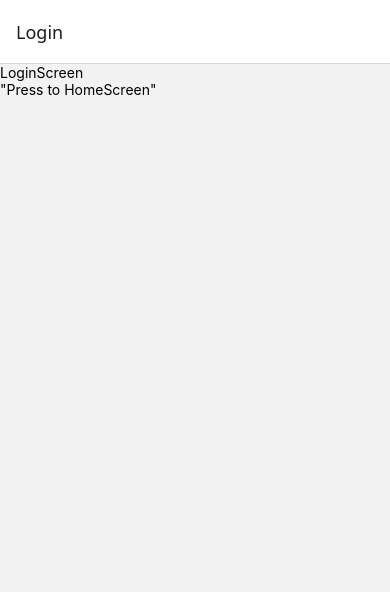
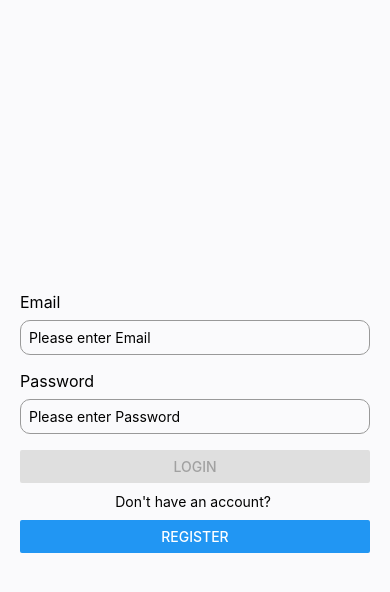
Before and after one commit to NeerajJangra/MyEComm, a React Native app: screen /Login in a window 390 px wide. Shown: the top 592 px of the page. Built offline with nearby package versions, Linux system fonts and the light colour scheme.

Commit message:
feat/LoginScreen: Adding LoginScreen

```diff
--- /dev/null
+++ b/src/constants/index.ts
@@ -0,0 +1,4 @@
+
+import { COLORS,  SIZES, SHADOWS} from "./theme";
+
+export { COLORS,  SIZES, SHADOWS};
--- /dev/null
+++ b/src/constants/theme.ts
@@ -0,0 +1,58 @@
+import { Dimensions } from 'react-native'
+
+const { height, width } = Dimensions.get('window');
+
+const COLORS = {
+  primary: "#2A4D50",
+  secondary: "#DDF0FF",
+  tertiary: "#FF7754",
+
+  gray: "#83829A",
+  gray2: "#C1C0C8",
+
+  offwhite: "#F3F4F8",
+  white: "#FFFFFF",
+  black: "#000000",
+  red: "#e81e4d",
+  green: "#00C135",
+  lightWhite: "#FAFAFC",
+};
+
+
+const SIZES = {
+  xSmall: 10,
+  small: 12,
+  medium: 16,
+  large: 20,
+  xLarge: 24,
+  xxLarge: 44,
+  height,
+  width
+};
+
+
+const SHADOWS = {
+  small: {
+    shadowColor: "#000",
+    shadowOffset: {
+      width: 0,
+      height: 2,
+    },
+    shadowOpacity: 0.25,
+    shadowRadius: 3.84,
+    elevation: 2,
+  },
+  medium: {
+    shadowColor: "#000",
+    shadowOffset: {
+      width: 0,
+      height: 2,
+    },
+    shadowOpacity: 0.25,
+    shadowRadius: 5.84,
+    elevation: 5,
+  },
+};
+
+
+export { COLORS, SIZES , SHADOWS };
--- a/src/navigation/AppEntry.tsx
+++ b/src/navigation/AppEntry.tsx
@@ -3,6 +3,7 @@ import { NavigationContainer } from '@react-navigation/native';
 import { createNativeStackNavigator } from '@react-navigation/native-stack';
 import LoginScreen from '../screens/LoginScreen';
 import HomeScreen from '../screens/HomeScreen';
+import RegisterScreen from '../screens/RegisterScreen';
 
 const Stack = createNativeStackNavigator();
 
@@ -10,9 +11,10 @@ const Stack = createNativeStackNavigator();
 const AppEntry = () => {
   return (
     <NavigationContainer>
-        <Stack.Navigator initialRouteName="Login">
-            <Stack.Screen name="Login" component={LoginScreen} />
+        <Stack.Navigator initialRouteName="Login" screenOptions={{headerShown: false}}>
+            <Stack.Screen name="Login" component={LoginScreen}/>
             <Stack.Screen name="Home" component={HomeScreen} />
+            <Stack.Screen name="Register" component={RegisterScreen} />
         </Stack.Navigator>
     </NavigationContainer>
   )
--- a/src/screens/HomeScreen.tsx
+++ b/src/screens/HomeScreen.tsx
@@ -1,10 +1,13 @@
-import { View, Text } from 'react-native'
+import { View, Text, Button } from 'react-native'
 import React from 'react'
+import { useNavigation } from '@react-navigation/native'
 
 const HomeScreen = () => {
+  const navigation = useNavigation()
   return (
     <View>
       <Text>HomeScreen</Text>
+      <Button title="Logout" onPress={() => navigation.replace('Login')} />
     </View>
   )
 }
--- a/src/screens/LoginScreen.tsx
+++ b/src/screens/LoginScreen.tsx
@@ -1,15 +1,58 @@
-import { View, Text, Pressable } from 'react-native';
-import React from 'react';
+import React, {useState} from 'react';
+import {View, Text, TextInput, Button, StyleSheet, Alert} from 'react-native';
+import {COLORS, SIZES} from '../constants';
 import { useNavigation } from '@react-navigation/native';
 
 const LoginScreen = () => {
-    const navigation = useNavigation();
+  const [email, setEmail] = useState<string>('');
+  const [password, setPassword] = useState<string>('');
+  const navigation = useNavigation();
+
+  const handleLogin = () => {
+    if (email === 'test' && password === 'test') {
+      navigation.replace('Home');
+    } else {
+      Alert.alert('Login Failed', 'Invalid email or password');
+    }
+  };
+
   return (
-    <View>
-      <Text>LoginScreen</Text>
-      <Pressable onPress={()=> navigation.navigate('Home')}  > <Text>"Press to HomeScreen"</Text></Pressable>
+    <View style={styles.container}>
+      <Text style={styles.label}>Email</Text>
+      <TextInput value={email} onChangeText={setEmail} style={styles.input} placeholder='Please enter Email'/>
+      <Text style={styles.label}>Password</Text>
+      <TextInput
+        value={password}
+        onChangeText={setPassword}
+        style={styles.input}
+        secureTextEntry
+        placeholder='Please enter Password'
+      />
+      <Button title="Login" color={COLORS.primary} onPress={handleLogin} disabled={!email}/>
+      <Text style={{marginVertical: 10, textAlign: 'center'}} >
+        Don't have an account?{' '}
+        </Text>
+      <Button title="Register" onPress={() => navigation.navigate('Register')} />
     </View>
-  )
-}
+  );
+};
 
-export default LoginScreen
+const styles = StyleSheet.create({
+  container: {
+    padding: 20,
+    flex: 1,
+    justifyContent: 'center',
+    backgroundColor: COLORS.lightWhite,
+  },
+  label: {marginBottom: 8, fontSize: SIZES.medium,
+},
+  input: {
+    borderColor: '#999',
+    borderWidth: 1,
+    padding: 8,
+    marginBottom: 16,
+    borderRadius: 10,
+  },
+});
+
+export default LoginScreen;
--- /dev/null
+++ b/src/screens/RegisterScreen.tsx
@@ -0,0 +1,54 @@
+import {useNavigation} from '@react-navigation/native';
+import React, {useState} from 'react';
+import {View, Text, TextInput, Button, StyleSheet, Alert} from 'react-native';
+import {COLORS, SIZES} from '../constants';
+
+const RegisterScreen = () => {
+  const [email, setEmail] = useState('');
+  const [password, setPassword] = useState('');
+  const navigation = useNavigation();
+
+  const handleRegister = () => {
+    Alert.alert('Registration Successful', 'You can now login.');
+    navigation.goBack();
+  };
+
+  return (
+    <View style={styles.container}>
+      <Text style={styles.label}>Email</Text>
+      <TextInput
+        value={email}
+        onChangeText={setEmail}
+        style={styles.input}
+        autoCapitalize="none"
+      />
+      <Text style={styles.label}>Password</Text>
+      <TextInput
+        value={password}
+        onChangeText={setPassword}
+        style={styles.input}
+        secureTextEntry
+      />
+      <Button title="Register" onPress={handleRegister} />
+    </View>
+  );
+};
+
+const styles = StyleSheet.create({
+  container: {
+    padding: 20,
+    flex: 1,
+    justifyContent: 'center',
+    backgroundColor: COLORS.lightWhite,
+  },
+  label: {marginBottom: 8, fontSize: SIZES.medium},
+  input: {
+    borderColor: '#999',
+    borderWidth: 1,
+    padding: 8,
+    marginBottom: 16,
+    borderRadius: 10,
+  },
+});
+
+export default RegisterScreen;
```
